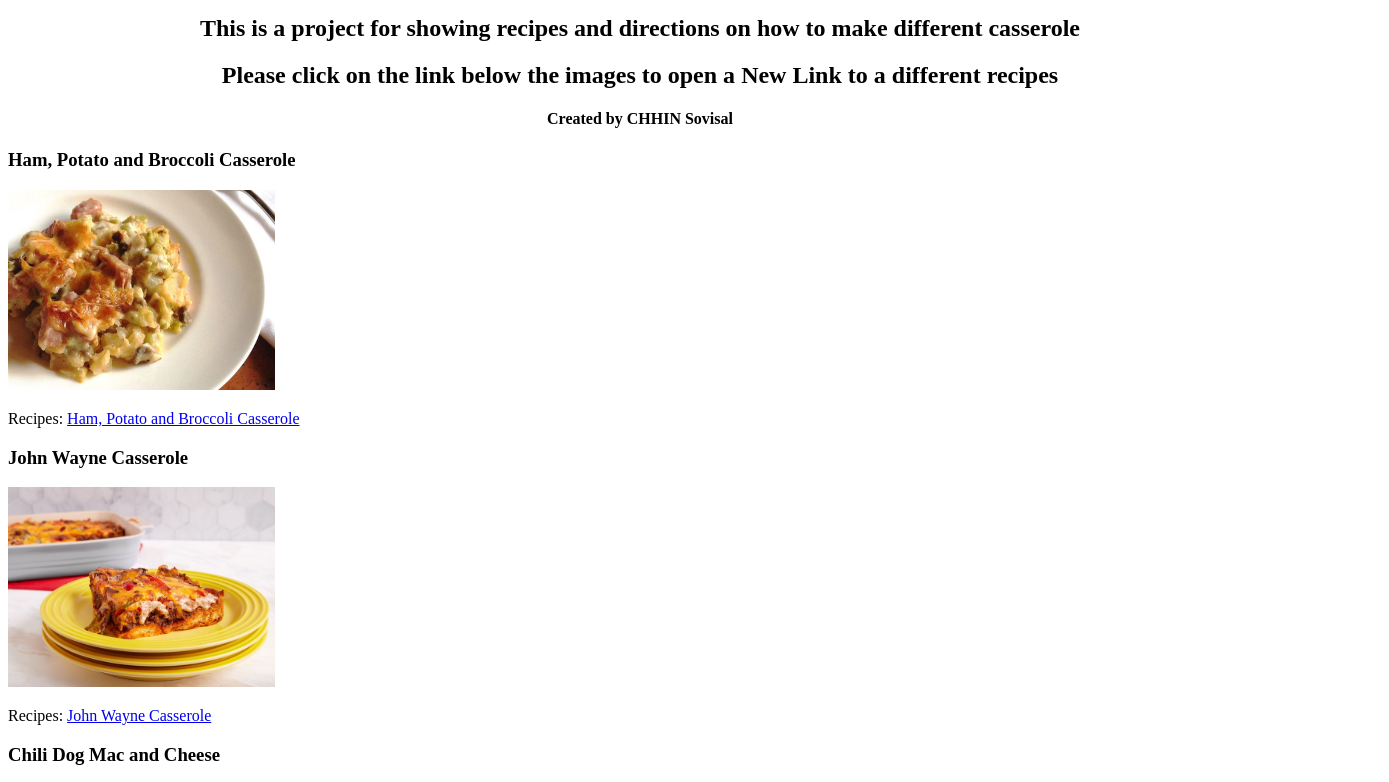
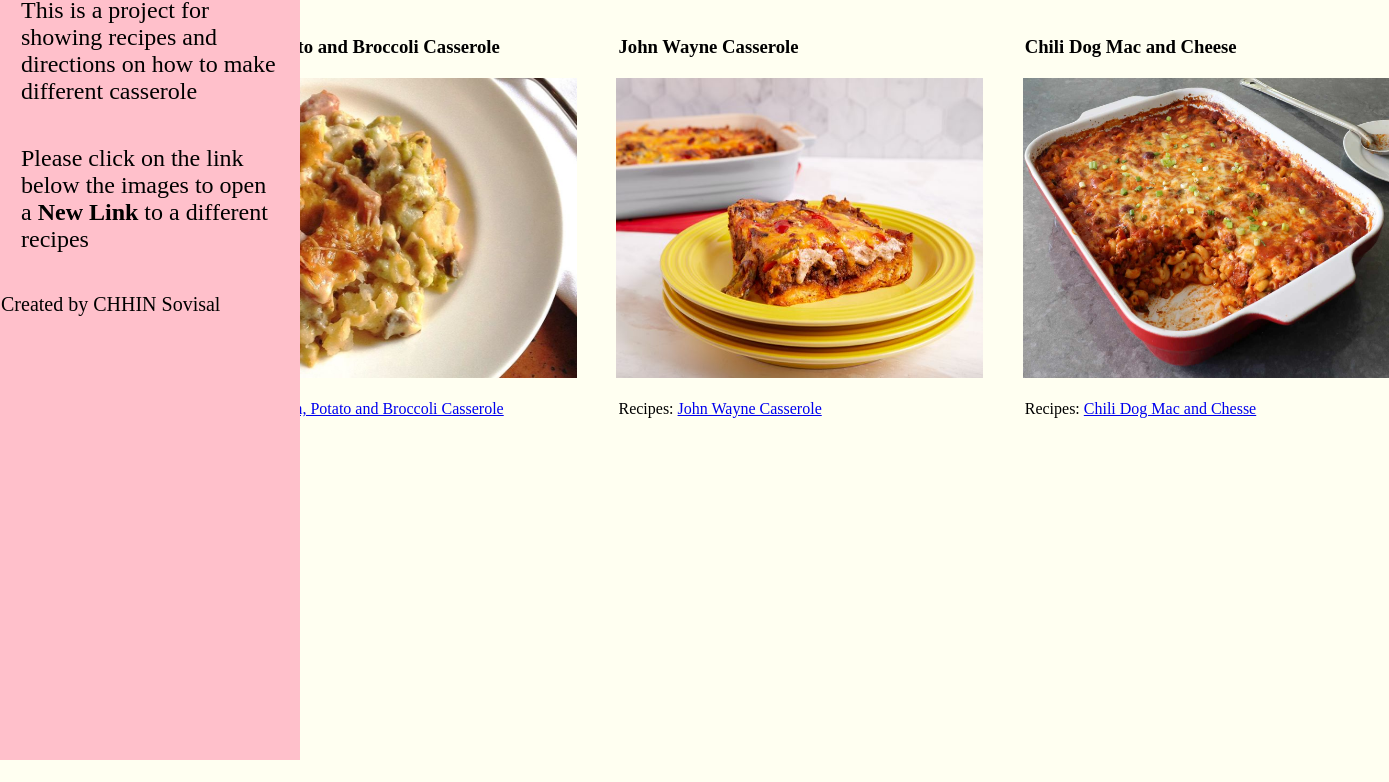
Before and after one commit to sovisalchhin/odin-recipes, a plain HTML site: page index.html in a window 1280 px wide. Shown: the part 65-847 px from the top of the page, 1389 px wide, since content can reach past the window. After the commit the page ends 800 px from the top, so only its background shows below. Drawn offline with Linux system fonts and the light colour scheme.

Commit message:
add css element in html

```diff
--- a/index.html
+++ b/index.html
@@ -5,34 +5,37 @@
     <meta name="viewport" content="width=device-width, initial-scale=1.0">
     <title>Odin Recipes</title>
         <link rel="icon" type="image/png" href="odin.png"/>
+        <link rel="stylesheet" href="stylesheet.css">
 </head>
 
 <body>
-    <h1><center>Odin Recipes</center></h1>
-</body>
-<body>
-    <h2><center>This is a project for showing recipes and directions on how to make different casserole</center></h2>
-    <h2><center>Please click on the link below the images to open a <b>New Link</b> to a different recipes</center></h2>
-    <h4><center>Created by CHHIN Sovisal</center></h4>
+    <h1 style="text-align: center;">Odin Recipes</h1>
+    <div class="left-box">
+        <ul>
+        <li class="left-text">This is a project for showing recipes and directions on how to make different casserole</li>
+        <li class="left-text">Please click on the link below the images to open a <b>New Link</b> to a different recipes</li>
+        <li class="left-tex">Created by CHHIN Sovisal</li>
+        </ul>
+    </div>
+
+    <div class="content-right-one">
+        <h3 class="recipe-title">Ham, Potato and Broccoli Casserole</h3>
+        <img src="recipes/casserole.jpg" alt="picture of a finish casserole" height="200" width="266.666666667">
+        <p class="recipe-title">Recipes: <a href="recipes/Casserole.html" target="_blank" rel="noopener noreferrer"> Ham, Potato and Broccoli Casserole</a></p>
+    </div>
+
+    <div class="content-right-two">
+        <h3 class="recipe-title">John Wayne Casserole</h3>
+        <img src="recipes/john-wayne.jpg" alt="picture of a finish casserole" height="200" width="266.666666667">
+        <p class="recipe-title">Recipes: <a href="recipes/john-wayn.html" target="_blank" rel="noopener noreferrer">John Wayne Casserole</a></p>
+   </div>
+
+   <div class="content-right-three">
+        <h3 class="recipe-title">Chili Dog Mac and Cheese</h3>
+        <img src="recipes/Chili-dog.jpg" alt="picture of a finish casserole" height="200" width="266.666666667">
+        <p class="recipe-title">Recipes: <a href="recipes/chili-dog.html" target="_blank" rel="noopener noreferrer">Chili Dog Mac and Chesse</a></p>
+    </div>
+
 
 </body>
-<body>
-    <h3>Ham, Potato and Broccoli Casserole</h3>
-    <img src="recipes/casserole.jpg" alt="picture of a finish casserole" height="200" width="266.666666667">
-    <p>Recipes: <a href="recipes/Casserole.html" target="_blank" rel="noopener noreferrer"> Ham, Potato and Broccoli Casserole</a></p>
-    <p>
-
-    </p>
-
-    <h3>John Wayne Casserole</h3>
-    <img src="recipes/john-wayne.jpg" alt="picture of a finish casserole" height="200" width="266.666666667">
-    <p>Recipes: <a href="recipes/john-wayn.html" target="_blank" rel="noopener noreferrer">John Wayne Casserole</a></p>
-    <p>
-
-    </p>
-
-    <h3>Chili Dog Mac and Cheese</h3>
-    <img src="recipes/Chili-dog.jpg" alt="picture of a finish casserole" height="200" width="266.666666667">
-    <p>Recipes: <a href="recipes/chili-dog.html" target="_blank" rel="noopener noreferrer">Chili Dog Mac and Chesse</a></p>
-</body>
 </html>
--- /dev/null
+++ b/stylesheet.css
@@ -0,0 +1,56 @@
+.left-box{
+    background-color: pink;
+    width: 300px;
+    height:100%;
+    position: fixed;
+    top: 0;
+    left: 0;
+    z-index: 1;
+    padding-top: 25px;
+}
+.left-text{
+    font-size: 24px;
+    padding: 20px;
+    text-align: left;
+
+}
+ul{
+    list-style: none;
+    padding: 1px;
+}
+.left-tex{
+    font-size: 20px;
+    padding-top: 20px;
+    text-align: left;
+    display:block;
+}
+.content-right-one{
+    margin-left:16%;
+    border: 10px;
+    display: inline-block;
+    width: 200px;
+}
+
+.content-right-two{
+    margin-left:16%;
+    display: inline-block;
+    width: 200px;
+}
+
+.content-right-three{
+    margin-left:16%;
+    display: inline-block;
+    width: 200px;
+}
+body{
+    background-color:rgb(255, 255, 241);
+}
+.recipe-title{
+    padding: 2px;
+    width: 350px;
+
+}
+img{
+    width: 366.666666px;
+    height:300px;
+}
```
